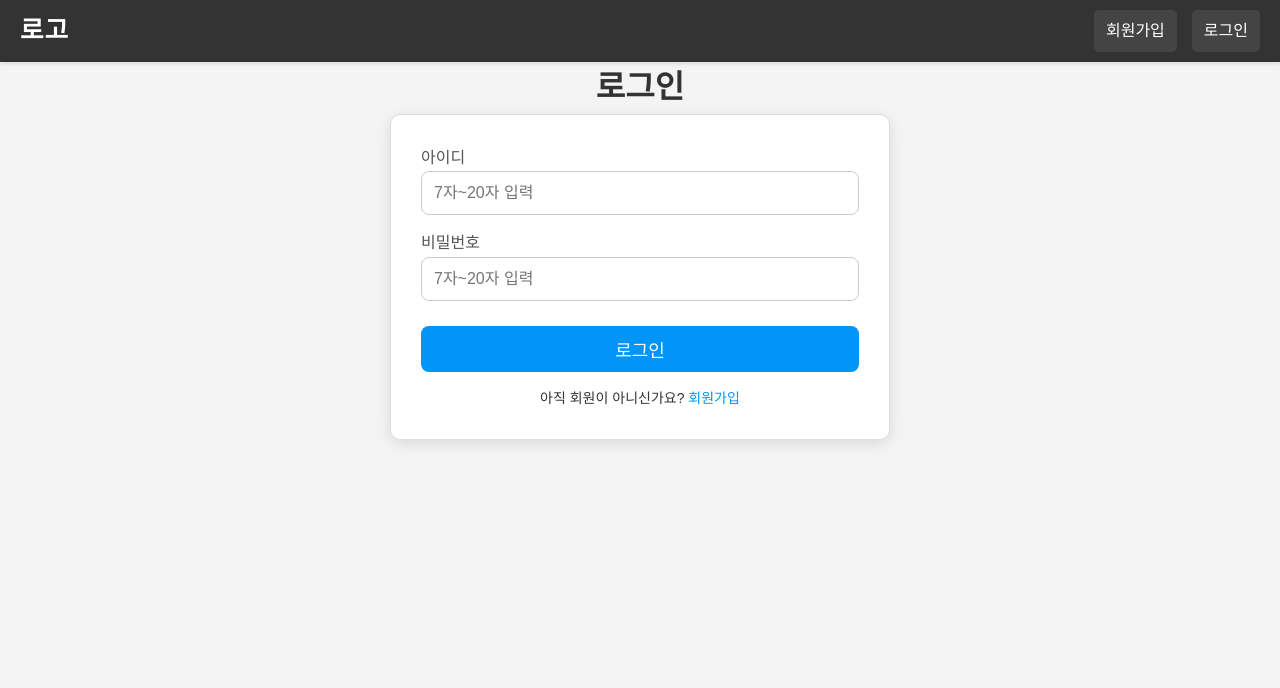
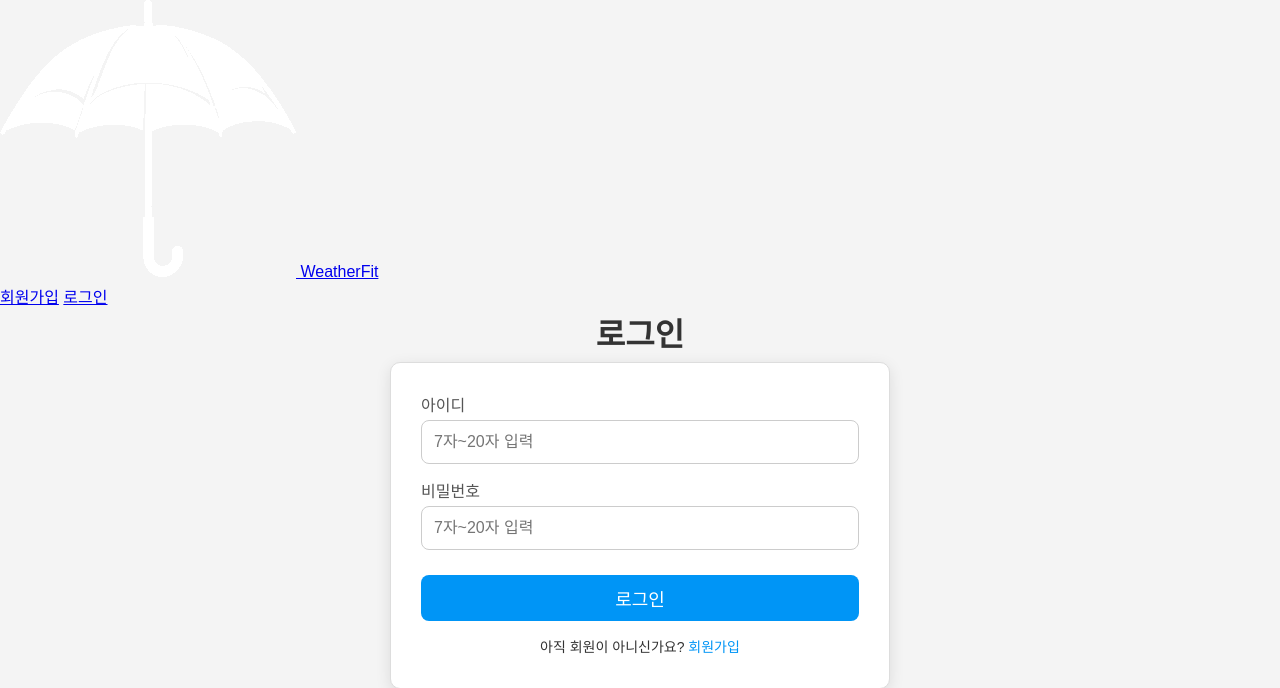
Before and after one commit to jisunipark/ootd-app, a Python web app: template app/templates/login.html in a window 1280 px wide. Shown: the top 688 px of the page. Run offline with Jinja, Linux system fonts and the light colour scheme; the template is opened without the code that fills it, so the values that code supplies are empty.

Commit message:
Fix: 상단바 코드 수정

```diff
--- a/app/templates/login.html
+++ b/app/templates/login.html
@@ -3,21 +3,15 @@
     <head>
         <meta charset="UTF-8">
         <title>로그인</title>
-        <link rel="stylesheet" href="{{ url_for('static', filename='css/index.css') }}">
+        <link rel="stylesheet" href="{{ url_for('static', filename='css/navbar.css') }}">
         <link rel="stylesheet" href="{{ url_for('static', filename='css/join.css') }}">
     </head>
 
     <body>
-        <!-- 네비게이션 바 -->
-        <nav>
-            <div class="logo">
-                <a href="/">로고</a>
-            </div>
-            <div class="nav-buttons">
-                <a href="/auth/join">회원가입</a>
-                <a href="/auth/login">로그인</a>
-            </div>
-        </nav>
+    <!-- 네비게이션 바 -->
+    <nav>
+        {% include "navbar.html" %}
+    </nav>
 
         <!-- 로그인 폼 -->
         <div class="container">
```
